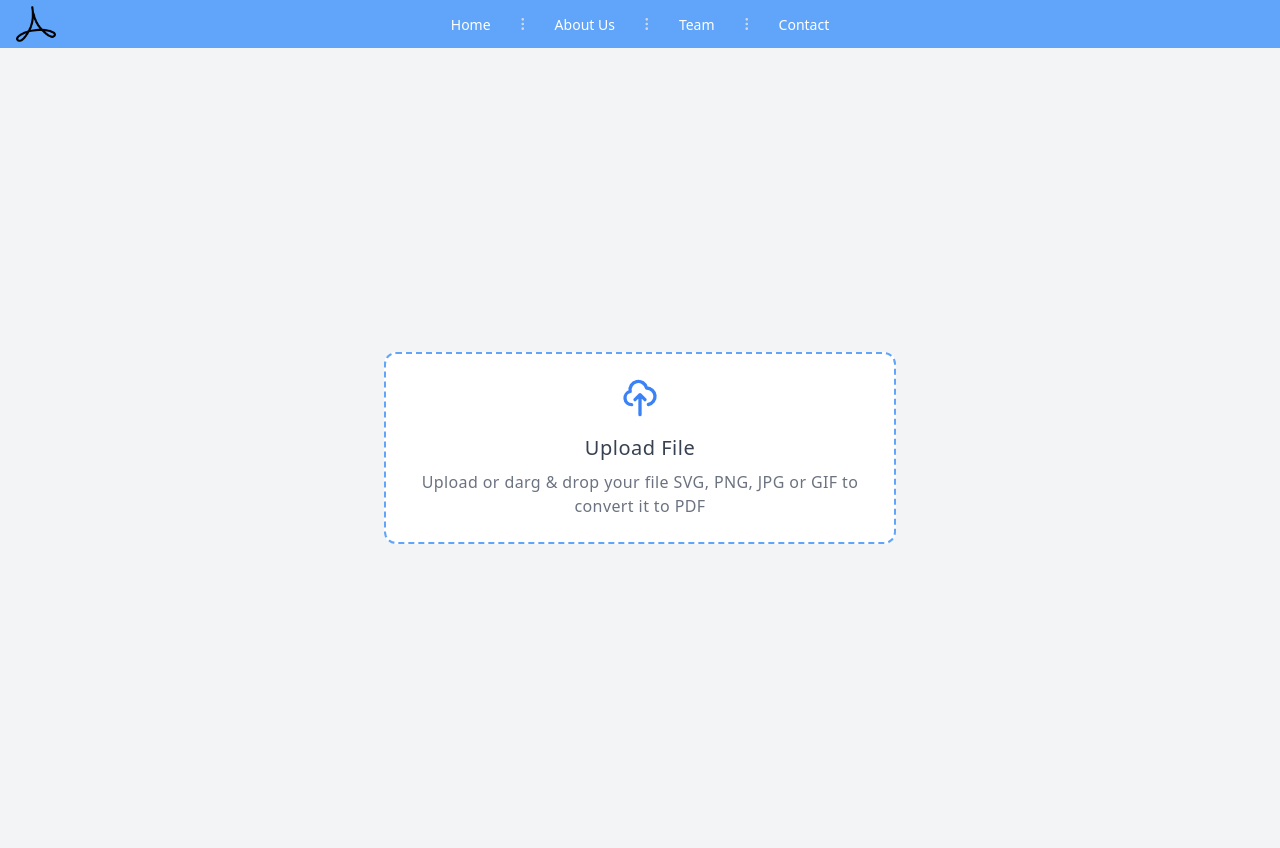
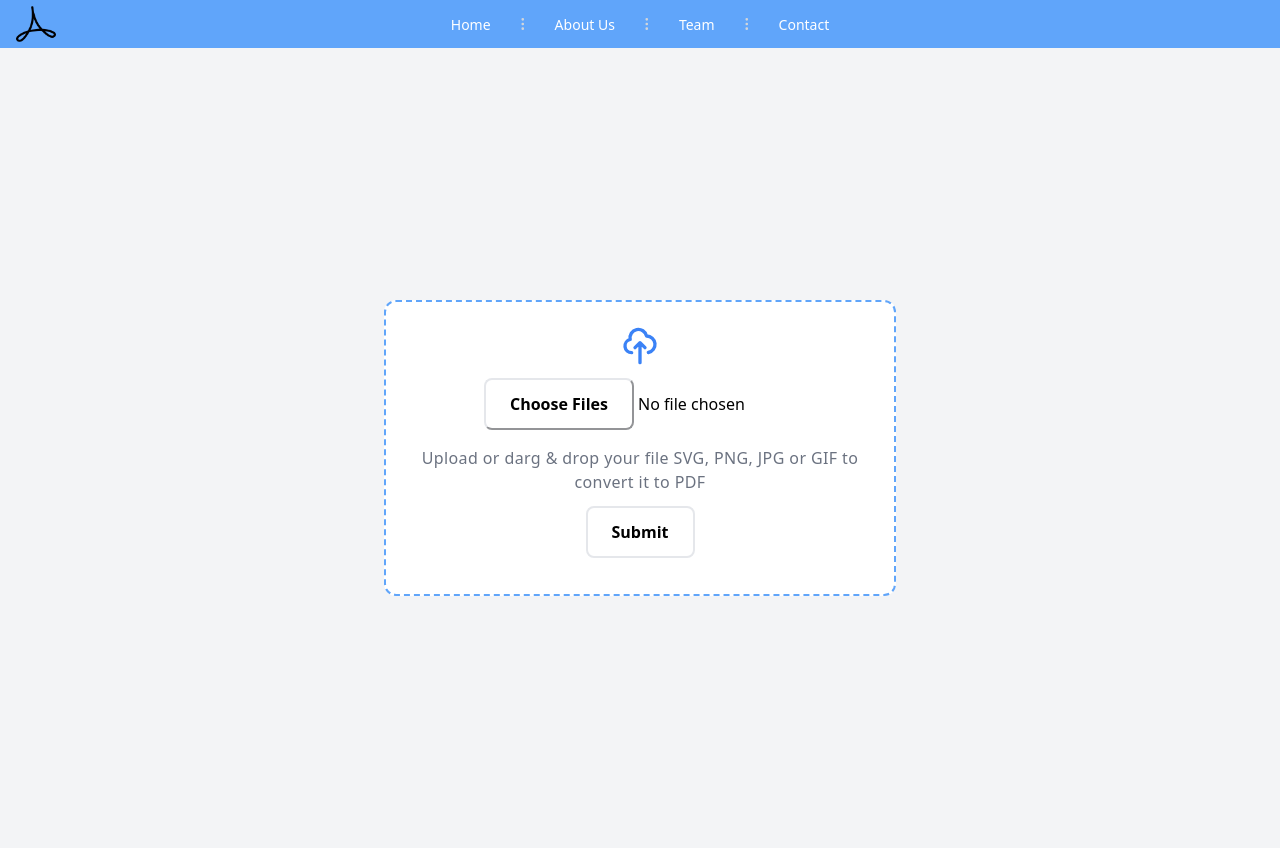
Before and after one commit to LunaticPython2003/PDFire, a Flask app: page / in a window 1280 px wide. Run offline with Flask 2, Linux system fonts and the light colour scheme.

Commit message:
Designed input UI & shown uploaded files

```diff
--- a/PDFire/static/css/main.css
+++ b/PDFire/static/css/main.css
@@ -581,8 +581,20 @@ video {
   margin-top: 1rem;
 }
 
+.mt-3 {
+  margin-top: 0.75rem;
+}
+
+.mb-2 {
+  margin-bottom: 0.5rem;
+}
+
 .mt-2 {
   margin-top: 0.5rem;
+}
+
+.mb-3 {
+  margin-bottom: 0.75rem;
 }
 
 .block {
@@ -655,6 +667,12 @@ video {
   cursor: pointer;
 }
 
+.select-none {
+  -webkit-user-select: none;
+     -moz-user-select: none;
+          user-select: none;
+}
+
 .flex-col {
   flex-direction: column;
 }
@@ -683,6 +701,10 @@ video {
   border-radius: 0.75rem;
 }
 
+.rounded-lg {
+  border-radius: 0.5rem;
+}
+
 .border-2 {
   border-width: 2px;
 }
@@ -700,14 +722,19 @@ video {
   border-color: rgb(96 165 250 / var(--tw-border-opacity));
 }
 
+.border-gray-200 {
+  --tw-border-opacity: 1;
+  border-color: rgb(229 231 235 / var(--tw-border-opacity));
+}
+
 .bg-white {
   --tw-bg-opacity: 1;
   background-color: rgb(255 255 255 / var(--tw-bg-opacity));
 }
 
-.bg-slate-100 {
+.bg-blue-400 {
   --tw-bg-opacity: 1;
-  background-color: rgb(241 245 249 / var(--tw-bg-opacity));
+  background-color: rgb(96 165 250 / var(--tw-bg-opacity));
 }
 
 .bg-gray-800 {
@@ -769,6 +781,11 @@ video {
 .px-6 {
   padding-left: 1.5rem;
   padding-right: 1.5rem;
+}
+
+.py-3 {
+  padding-top: 0.75rem;
+  padding-bottom: 0.75rem;
 }
 
 .text-center {
@@ -819,14 +836,19 @@ video {
   color: rgb(37 99 235 / var(--tw-text-opacity));
 }
 
-.text-gray-400 {
+.text-white {
   --tw-text-opacity: 1;
-  color: rgb(156 163 175 / var(--tw-text-opacity));
+  color: rgb(255 255 255 / var(--tw-text-opacity));
 }
 
 .text-gray-300 {
   --tw-text-opacity: 1;
   color: rgb(209 213 219 / var(--tw-text-opacity));
+}
+
+.text-black {
+  --tw-text-opacity: 1;
+  color: rgb(0 0 0 / var(--tw-text-opacity));
 }
 
 .text-blue-500 {
@@ -844,22 +866,37 @@ video {
   color: rgb(107 114 128 / var(--tw-text-opacity));
 }
 
-.text-black {
-  --tw-text-opacity: 1;
-  color: rgb(0 0 0 / var(--tw-text-opacity));
-}
-
-.text-white {
-  --tw-text-opacity: 1;
-  color: rgb(255 255 255 / var(--tw-text-opacity));
-}
-
 .opacity-25 {
   opacity: 0.25;
 }
 
-.hover\:border-l:hover {
-  border-left-width: 1px;
+.transition-colors {
+  transition-property: color, background-color, border-color, text-decoration-color, fill, stroke;
+  transition-timing-function: cubic-bezier(0.4, 0, 0.2, 1);
+  transition-duration: 150ms;
+}
+
+.duration-200 {
+  transition-duration: 200ms;
+}
+
+.ease-in-out {
+  transition-timing-function: cubic-bezier(0.4, 0, 0.2, 1);
+}
+
+input::file-selector-button{
+  cursor: pointer;
+  border-color: rgb(229 231 235 / var(--tw-border-opacity));
+  border-radius: 0.5rem;
+  padding-top: 0.75rem;
+  padding-bottom: 0.75rem;
+  padding-left: 1.5rem;
+  padding-right: 1.5rem;
+  font-weight:700;
+  color: black;
+  background-color: white;
+  transition-timing-function: cubic-bezier(0.4, 0, 0.2, 1);
+  transition-duration: 150ms;
 }
 
 .hover\:bg-blue-50:hover {
--- a/PDFire/templates/index.html
+++ b/PDFire/templates/index.html
@@ -75,21 +75,29 @@
         </div>
       </nav>
     </div>
-    <main class="flex min-h-screen items-center justify-center bg-gray-100 font-sans">
-      <label for="dropzone-file" class="mx-auto cursor-pointer flex w-full max-w-lg flex-col items-center rounded-xl border-2 border-dashed border-blue-400 bg-white p-6 text-center">
-        <svg xmlns="http://www.w3.org/2000/svg" class="h-10 w-10 text-blue-500" fill="none" viewBox="0 0 24 24" stroke="currentColor" stroke-width="2">
+    <form action="/convert" enctype="multipart/form-data" method="post">
+      <main class="flex min-h-screen items-center justify-center bg-gray-100 font-sans">
+        <label for="dropzone-file" class="mx-auto cursor-pointer flex w-full max-w-lg flex-col items-center rounded-xl border-2 border-dashed border-blue-400 bg-white p-6 text-center">
+          <svg xmlns="http://www.w3.org/2000/svg" class="h-10 w-10 text-blue-500" fill="none" viewBox="0 0 24 24" stroke="currentColor" stroke-width="2">
           <path stroke-linecap="round" stroke-linejoin="round" d="M7 16a4 4 0 01-.88-7.903A5 5 0 1115.9 6L16 6a5 5 0 011 9.9M15 13l-3-3m0 0l-3 3m3-3v12" />
         </svg>
 
-        <h2 class="mt-4 text-xl font-medium text-gray-700 tracking-wide">Upload File</h2>
-
+        <!-- <h2 class="mt-4 text-xl font-medium text-gray-700 tracking-wide">Upload File</h2> -->
+        <input id="dropzone-file" class="mt-3 mb-2 " type="file" name="files" multiple />
         <p class="mt-2 text-gray-500 tracking-wide">Upload or darg & drop your file SVG, PNG, JPG or GIF to convert it to PDF </p>
 
-        <input id="dropzone-file" type="file" class="hidden" />
+
       </section>
+      <div class="flex mt-3 mb-3">
+        <button type="checkbox" id="choose-me" class="peer hidden"></button>
+        <label for="choose-me" class="select-none cursor-pointer rounded-lg border-2 border-gray-200
+         py-3 px-6 font-bold text-black transition-colors duration-200 ease-in-out peer-checked:bg-gray-200 peer-checked:text-gray-900 peer-checked:border-gray-200 ">Submit</label>
+      </div>
     </main>
+  </form>
   </body>
   <script src="../static/src/hamburger.js"></script>
+  <script src="../static/src/app.js"></script>
   <script>
 
   </script>
```
Also changed, not shown: other parts of PDFire/static/css/main.css (+10 -20 lines), PDFire/static/src/style.css (+16 -0 lines).
